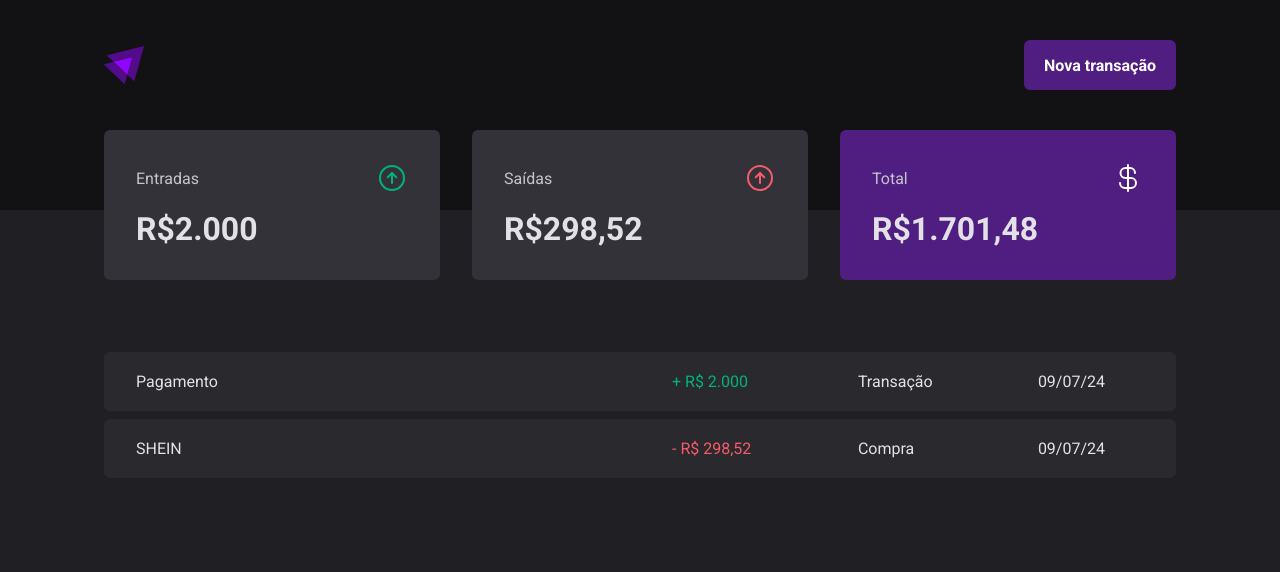
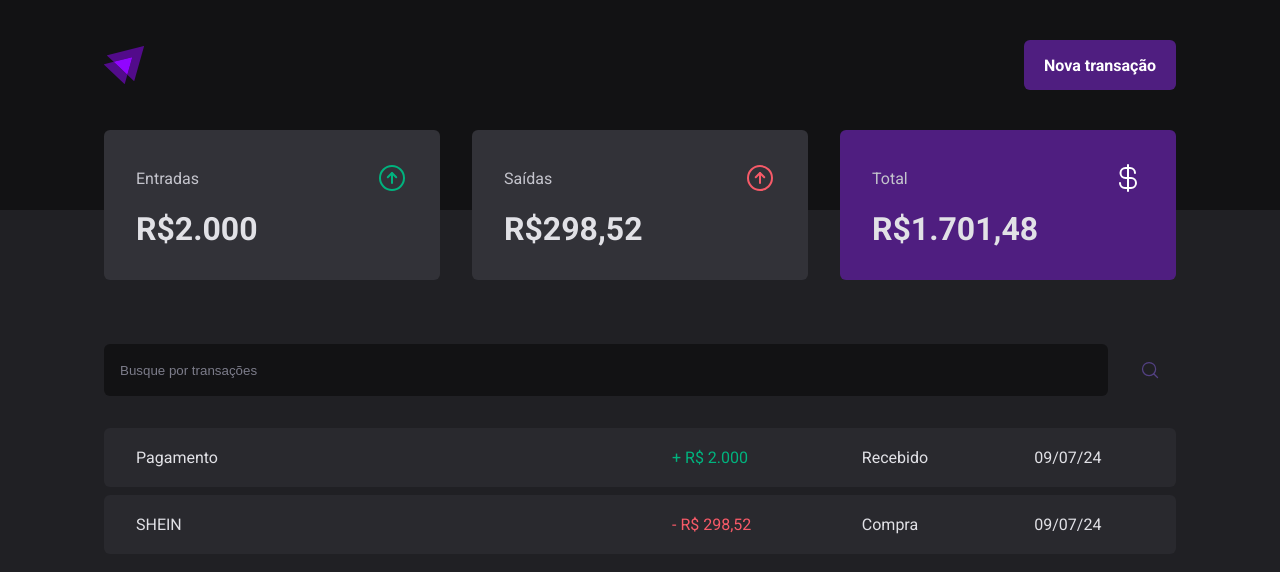
Before and after one commit to neschii/Rocketseat, a React (Vite) app in the folder dtmoney/: page / in a window 1280 px wide. Shown: the top 572 px of the page. Built offline with nearby package versions, Linux system fonts and the light colour scheme.

Commit message:
searchform

```diff
--- /dev/null
+++ b/dtmoney/src/pages/Transactions/components/SearchForm/index.tsx
@@ -0,0 +1,17 @@
+import { MagnifyingGlass } from "phosphor-react";
+import { SearchFormContainer } from "./styles";
+
+export function SearchForm() {
+    return (
+    <div>
+    <SearchFormContainer>
+    <input type="text" placeholder="Busque por transações" />
+
+    <button type="submit">
+    <MagnifyingGlass size={20} />
+    </button>
+    </SearchFormContainer>
+    </div>
+    )
+
+}
--- /dev/null
+++ b/dtmoney/src/pages/Transactions/components/SearchForm/styles.ts
@@ -0,0 +1,41 @@
+import styled from "styled-components";
+
+export const SearchFormContainer = styled.form`
+    display: flex;
+    gap: 1rem;
+
+    input {
+    flex: 1;
+    border-radius: 6px;
+    border: 0;
+    background-color: ${props => props.theme["gray-900"]};
+    color:  ${props => props.theme['gray-300']};
+    padding: 1rem;
+
+    &::placeholder {
+        color: ${props => props.theme["gray-500"]};
+    }
+}
+
+    button {
+    display: flex;
+    align-items: center;
+    gap: 0.75rem;
+
+    border: 0;
+    padding: 1rem;
+    background: transparent;
+    border: 0px solid ${props => props.theme["purple-300"]};
+    color: ${props => props.theme["purple-300"]};
+    font-weight: bold;
+    border-radius: 6px;
+
+    &:hover {
+    background: ${props => props.theme["purple-700"]};
+    border-color: 0px solid ${props => props.theme["purple-700"]};
+    color: ${props => props.theme["white"]};
+    transition: background-color 0.2s, color 0.2s, border-color 0.2s;
+    }
+    }
+
+`
--- a/dtmoney/src/pages/Transactions/index.tsx
+++ b/dtmoney/src/pages/Transactions/index.tsx
@@ -1,5 +1,6 @@
 import { Header } from "../../components/Header/Index";
 import { Summary } from "../../components/Summary";
+import { SearchForm } from "./components/SearchForm";
 import { PriceHighlight, TransactionsContainer, TransactionsTable } from "./styles";
 
 
@@ -9,6 +10,7 @@
         <Header />
         <Summary />
         <TransactionsContainer>
+            <SearchForm />
          <TransactionsTable>
 
             <tbody>
@@ -18,7 +20,7 @@
                 <PriceHighlight variant="income">
                  + R$ 2.000
                 </PriceHighlight> </td>
-                <td>Transação</td>
+                <td>Recebido</td>
                 <td>09/07/24</td>
                 </tr>
 
--- a/dtmoney/src/pages/Transactions/styles.ts
+++ b/dtmoney/src/pages/Transactions/styles.ts
@@ -11,6 +11,7 @@
     width: 100%;
     border-collapse: separate;
     border-spacing: 0 0.5rem;
+    margin-top: 1.5rem;
 
     td {
         padding: 1.25rem 2rem;
--- a/dtmoney/src/styles/global.ts
+++ b/dtmoney/src/styles/global.ts
@@ -10,7 +10,7 @@
 
     :focus {
         outline: 0;
-        box-shadow: 0 0 0 2px ${props => props.theme['green-500']};
+        box-shadow: 0 0 0 2px ${props => props.theme['purple-700']};
         }
 
 
```
